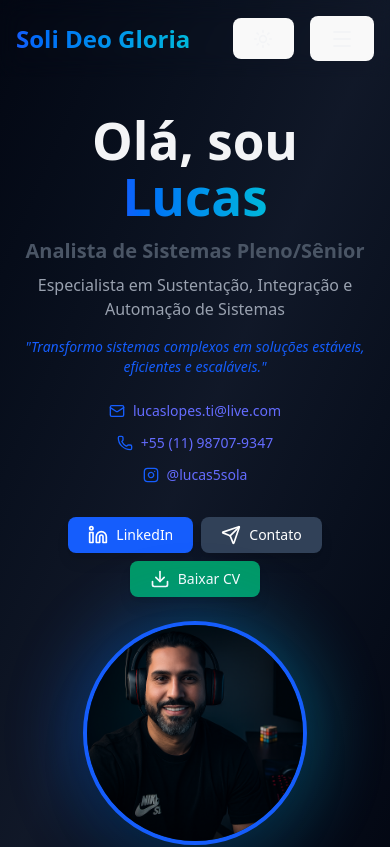
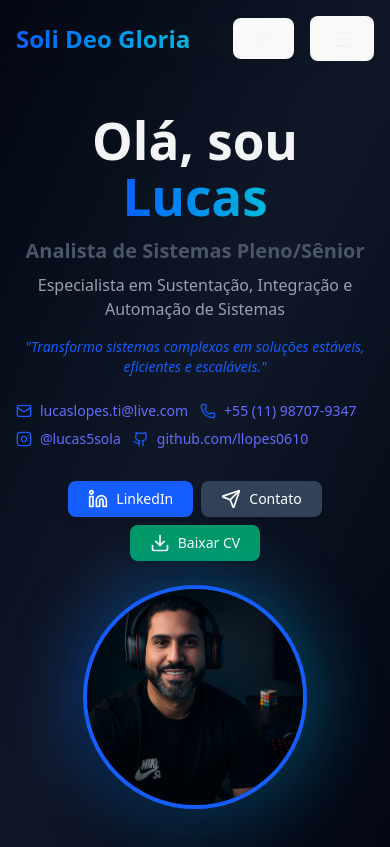
Before and after one commit to llopes0610/meu-portfolio, a React (Vite) app: page / in a window 390 px wide. Shown: the top 847 px of the page. Built offline with nearby package versions, Linux system fonts and the light colour scheme.

Commit message:
Adicionando github

```diff
--- a/src/Portfolio.jsx
+++ b/src/Portfolio.jsx
@@ -1,5 +1,5 @@
 import React, { useState, useEffect } from 'react';
-import { Menu, X, Send, Moon, Sun, ExternalLink, Mail, Phone, Linkedin, Code, Database, Zap, Layers, ChevronDown, MapPin, Download, ArrowRight, Instagram, Award, Briefcase, Target } from 'lucide-react';
+import { Menu, X, Send, Moon, Sun, ExternalLink, Mail, Phone, Linkedin, Code, Database, Zap, Layers, ChevronDown, MapPin, Download, ArrowRight, Instagram, Award, Briefcase, Target, Github } from 'lucide-react';
 export default function Portfolio() {
   const [isMenuOpen, setIsMenuOpen] = useState(false);
   const [isDark, setIsDark] = useState(true);
@@ -212,18 +212,26 @@ const projects = [
                 "Transformo sistemas complexos em soluções estáveis, eficientes e escaláveis."
               </p>
 
-              <div className={`flex flex-col sm:flex-row gap-3 md:gap-4 mb-8 text-sm ${isDark ? 'text-gray-300' : 'text-gray-700'}`}>
-                <div className="flex items-center gap-2 justify-center sm:justify-start">
+              <div className={`flex flex-col gap-2 mb-8 text-sm ${isDark ? 'text-gray-300' : 'text-gray-700'}`}>
+  <div className="flex flex-wrap gap-3">
+    <div className="flex items-center gap-2">
       <Mail className="w-4 h-4 text-blue-600" />
-                  <a href="mailto:lucaslopes.ti@live.com" className="hover:text-blue-600">lucaslopes.ti@live.com</a>
+      <a href="mailto:lucaslopes.ti@live.com">lucaslopes.ti@live.com</a>
     </div>
-                <div className="flex items-center gap-2 justify-center sm:justify-start">
+    <div className="flex items-center gap-2">
       <Phone className="w-4 h-4 text-blue-600" />
-                  <a href="tel:+5511987079347" className="hover:text-blue-600">+55 (11) 98707-9347</a>
+      <a href="tel:+5511987079347">+55 (11) 98707-9347</a>
     </div>
-                <div className="flex items-center gap-2 justify-center sm:justify-start">
+  </div>
+  <div className="flex flex-wrap gap-3">
+    <div className="flex items-center gap-2">
       <Instagram className="w-4 h-4 text-blue-600" />
-                  <a href="https://www.instagram.com/lucas5sola/" target="_blank" rel="noopener noreferrer" className="hover:text-blue-600">@lucas5sola</a>
+      <a href="https://www.instagram.com/lucas5sola/" target="_blank" rel="noopener noreferrer">@lucas5sola</a>
+    </div>
+    <div className="flex items-center gap-2">
+      <Github className="w-4 h-4 text-blue-600" />
+      <a href="https://github.com/llopes0610" target="_blank" rel="noopener noreferrer">github.com/llopes0610</a>
+    </div>
   </div>
 </div>
 
@@ -267,7 +275,7 @@ const projects = [
             </p>
             <p className={`text-lg leading-relaxed ${isDark ? 'text-gray-300' : 'text-gray-700'}`}>
               Atuo com <strong>SQL, Oracle, Python, .NET</strong> e <strong>ERPs (SAP/Hybris)</strong>, além de metodologias ágeis como <strong>Scrum e Kanban</strong>. Tenho foco em garantir <strong>alta disponibilidade</strong>, <strong>otimizar processos</strong> e apoiar iniciativas de transformação digital.
-            </p> <br/>
+            </p> <br />
             <p className={`text-lg leading-relaxed ${isDark ? 'text-gray-300' : 'text-gray-700'}`}><strong>Baixe meu CV completo acima ;D</strong></p>
           </div>
         </div>
```
Lines whose indentation alone changed are shown as unchanged.
